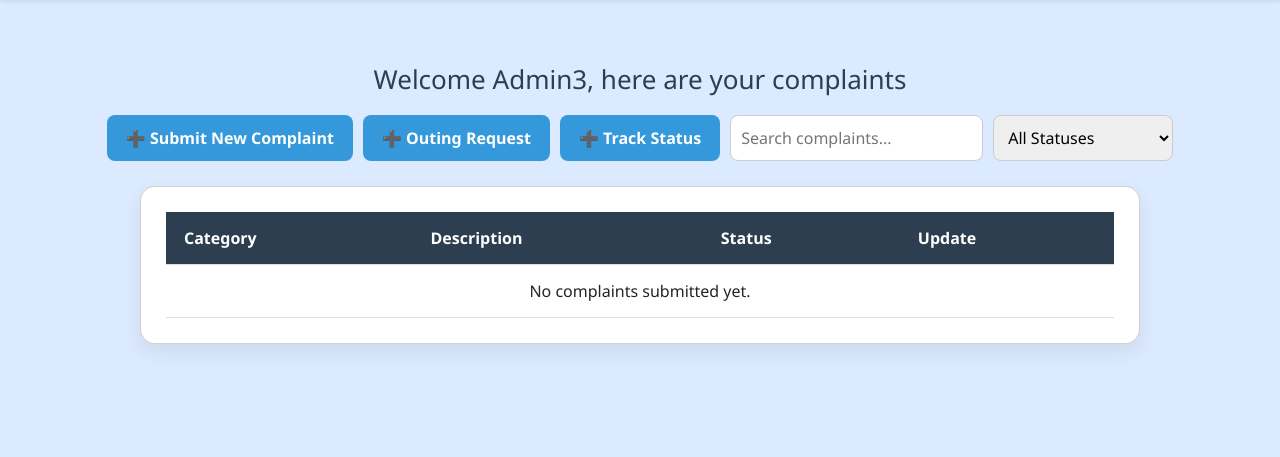
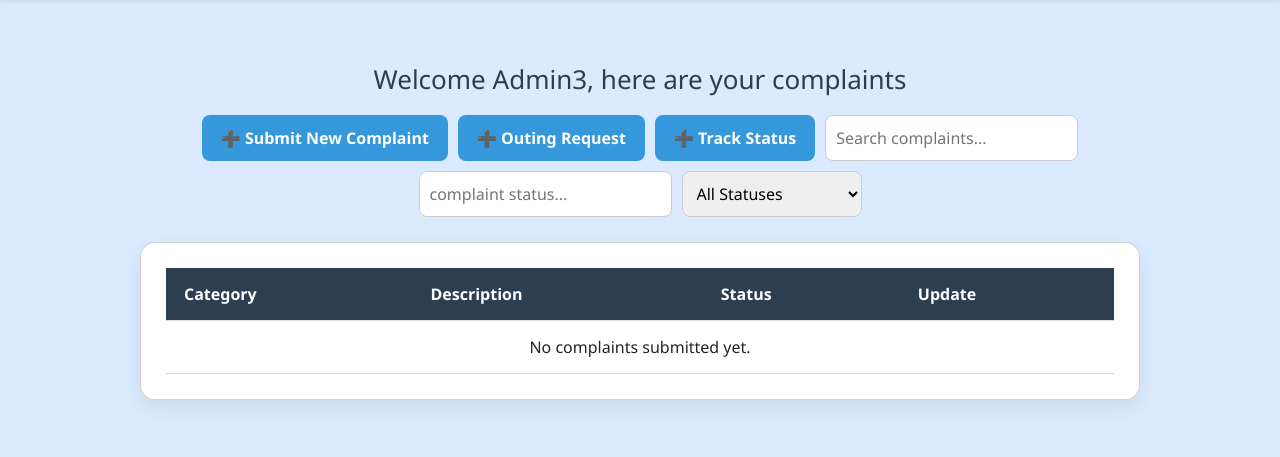
Before and after one commit to PanduNamburi/Hostel_Management, a Django app: page /complaints/ in a window 1280 px wide. Shown: the part 56-513 px from the top of the page. Run offline with Django 5.2, Linux system fonts and the light colour scheme; a user stored in the database is signed in; data that the repository does not hold is empty; some libraries are stand-ins or nearby versions.

Commit message:
Update list.html

```diff
--- a/templates/complaints/list.html
+++ b/templates/complaints/list.html
@@ -8,6 +8,7 @@
     <a class="btn submit-complaint" href="{% url 'request_permission' %}">➕ Outing Request</a>
     <a class="btn submit-complaint" href="{% url 'track_status' %}">➕ Track Status</a>
     <input type="text" id="searchBar" placeholder="Search complaints..." class="search-input">
+    <input type="text" id="complaint_status" placeholder="complaint status..." class="search-input">
     <select id="statusFilter" class="status-filter">
         <option value="">All Statuses</option>
         <option value="Pending">Pending</option>
```
